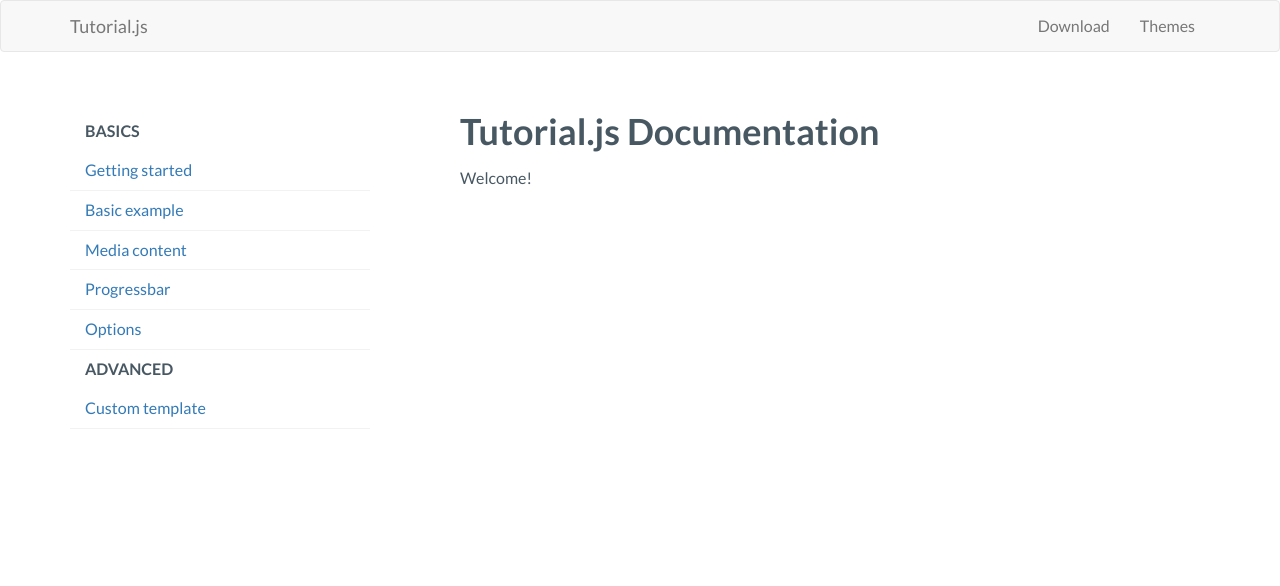
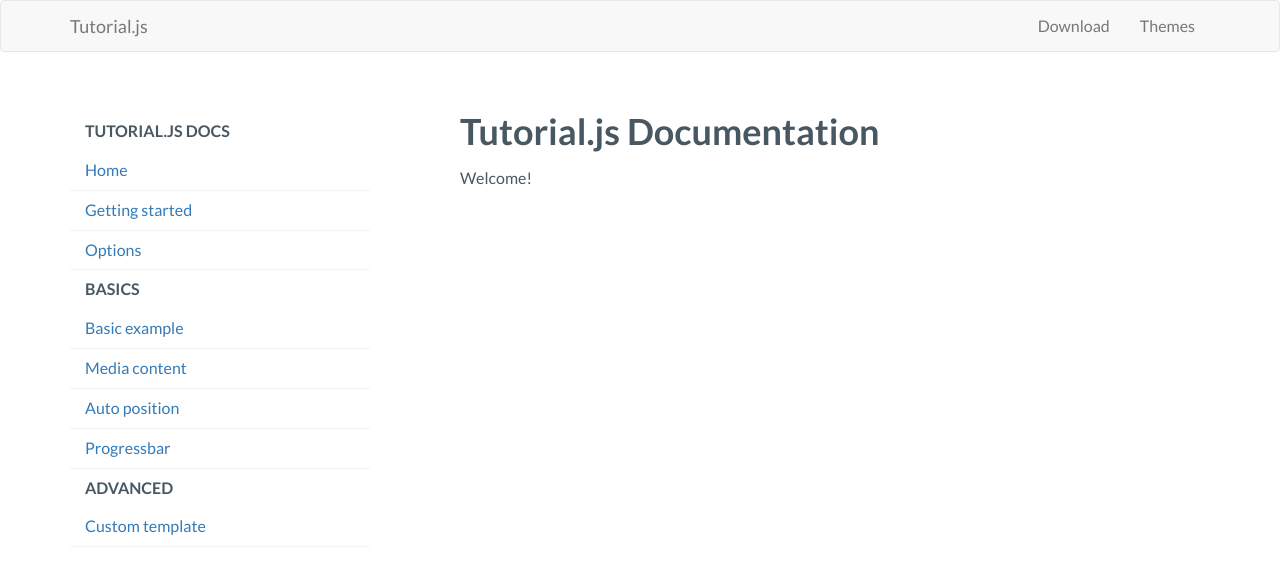
Before and after one commit to tutorialjs/tutorialjs.github.io, a Jekyll site: the page built from index.html, in a window 1280 px wide. Shown: the top 586 px of the page. Built offline with Jekyll 4.4.1, drawn with Linux system fonts in a browser that asks for light colours; nearby versions of some CDN libraries.

Commit message:
added nav points

```diff
--- a/_includes/sidebar.html
+++ b/_includes/sidebar.html
@@ -1,10 +1,13 @@
 <ul id="sidenav" class="nav nav-list affix" data-spy="affix">
+    <li class="nav-header">Tutorial.js Docs</li>
+    <li><a href="/">Home</a></li>
+    <li><a href="/getting-started">Getting started</a></li>
+    <li><a href="#">Options</a></li>
     <li class="nav-header">Basics</li>
-    <li><a href="/getting-started">Getting started</a></li>
     <li><a href="#">Basic example</a></li>
     <li><a href="#">Media content</a></li>
+    <li><a href="#">Auto position</a></li>
     <li><a href="#">Progressbar</a></li>
-    <li><a href="#">Options</a></li>
     <li class="nav-header">Advanced</li>
     <li><a href="#">Custom template</a></li>
 </ul>
```
